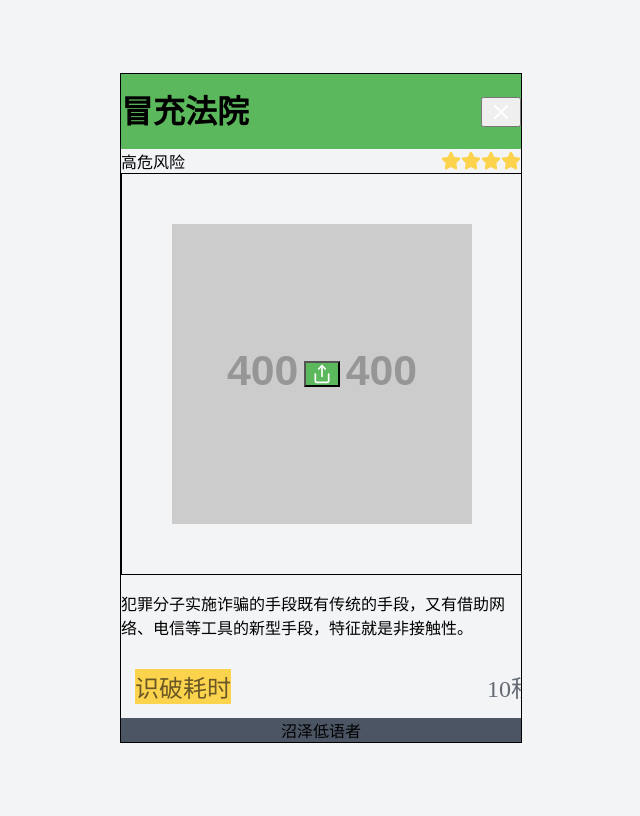
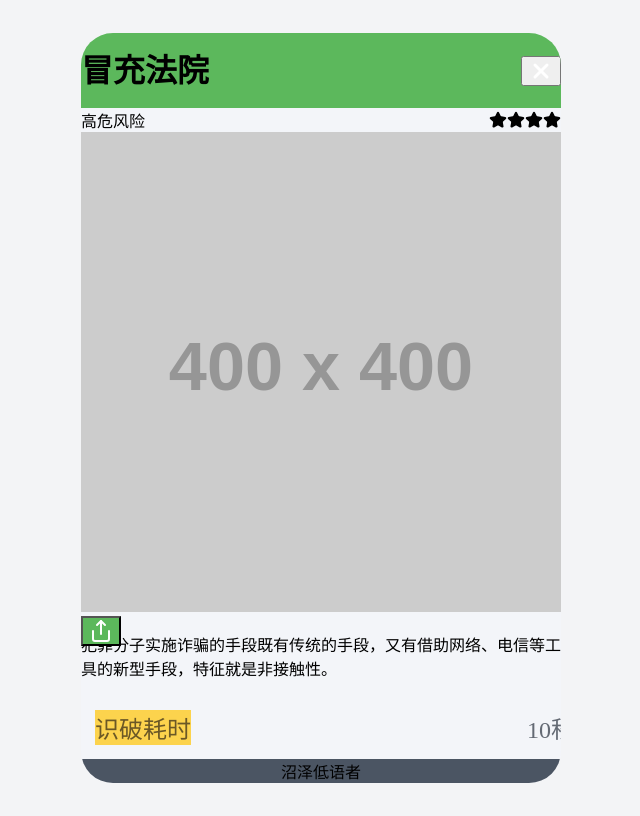
Before and after one commit to furuhana/MCP_shiyan, a React (Vite) app: page / in a window 1280 px wide. Shown: the whole page, without its empty margins (319-959 px from the left). Built offline with nearby package versions, Linux system fonts and the light colour scheme.

Commit message:
我不太确定

```diff
--- a/src/components/MonsterCard/Header.tsx
+++ b/src/components/MonsterCard/Header.tsx
@@ -8,8 +8,8 @@ interface HeaderProps {
 
 const Header: React.FC<HeaderProps> = ({ title, onClose }) => {
     return (
-        <div className="bg-[#5CB85C] flex justify-between items-center p-4 text-white font-bold text-lg">
-            <h1 className="leading-none">
+        <div className="bg-[#5CB85C] h-16 flex justify-between items-center px-6 shrink-0">
+            <h1 className="text-white text-xl font-bold tracking-wide leading-none">
                 {title}
             </h1>
             <button
@@ -17,7 +17,7 @@ const Header: React.FC<HeaderProps> = ({ title, onClose }) => {
                 className="flex items-center justify-center hover:opacity-80 transition-opacity"
                 aria-label="Close"
             >
-                <X size={24} color="white" />
+                <X size={24} color="white" strokeWidth={3} />
             </button>
         </div>
     );
--- a/src/components/MonsterCard/MonsterCard.tsx
+++ b/src/components/MonsterCard/MonsterCard.tsx
@@ -11,35 +11,35 @@ const MonsterCard: React.FC = () => {
     if (!isVisible) return null;
 
     return (
-        <div className="flex flex-col w-full max-w-[400px] rounded-2xl overflow-hidden shadow-lg border border-gray-200 bg-[#F3F4F6] font-sans">
+        <div className="flex flex-col rounded-[32px] overflow-hidden shadow-2xl max-w-md mx-auto w-full font-sans bg-[#F3F5F9]">
             <Header title={data.title} onClose={handleClose} />
 
-            {/* Main Content Area */}
-            <div className="p-4 space-y-4">
+            {/* Main Content (Body) */}
+            <div className="bg-[#F3F5F9] p-5 flex flex-col h-full">
                 <RiskIndicator title={data.riskTitle} level={data.riskLevel} />
 
-                {/* Image Container with Floating Share Button */}
-                <div className="relative w-full aspect-square bg-white rounded-xl flex items-center justify-center border border-gray-100">
-                    {/* Placeholder for Monster Image */}
+                {/* White Inner Card */}
+                <div className="bg-white rounded-[20px] p-6 relative shadow-sm w-full mb-4">
+                    {/* Monster Image */}
                     <img
                         src="https://placehold.co/400x400/png?text=Monster"
                         alt="Monster"
-                        className="w-3/4 h-3/4 object-contain"
+                        className="w-full h-auto object-contain"
                     />
 
-                    {/* Share Button (Absolute) */}
+                    {/* Fixed Share Button (Absolute) */}
                     <button
                         onClick={handleShare}
-                        className="absolute bottom-4 right-4 w-10 h-10 flex items-center justify-center rounded-lg text-white shadow-md bg-[#5CB85C] hover:bg-green-600 transition-colors"
+                        className="absolute bottom-4 right-4 w-12 h-12 bg-[#5CB85C] rounded-xl flex items-center justify-center text-white shadow-lg z-10 hover:bg-green-600 transition-colors"
                         aria-label="Share"
                     >
-                        <Share size={20} color="white" />
+                        <Share size={24} color="white" />
                     </button>
                 </div>
 
-                {/* Description */}
-                <div className="text-sm text-gray-500 leading-relaxed bg-white p-3 rounded-lg mt-4">
-                    <p>
+                {/* Description (Preserved from previous step but adapting to flow) */}
+                <div className="bg-white rounded-lg p-3 mb-4 shadow-sm">
+                    <p className="text-sm text-gray-500 leading-relaxed">
                         {data.description}
                     </p>
                 </div>
@@ -48,8 +48,8 @@ const MonsterCard: React.FC = () => {
             </div>
 
             {/* Footer */}
-            <div className="bg-[#4B5563] p-4 flex justify-center items-center text-white font-medium">
-                <span>
+            <div className="bg-[#4B5563] h-14 flex items-center justify-center shrink-0">
+                <span className="text-white font-medium">
                     {data.footerTitle}
                 </span>
             </div>
--- a/src/components/MonsterCard/RiskIndicator.tsx
+++ b/src/components/MonsterCard/RiskIndicator.tsx
@@ -8,16 +8,16 @@ interface RiskIndicatorProps {
 
 const RiskIndicator: React.FC<RiskIndicatorProps> = ({ title, level }) => {
     return (
-        <div className="flex justify-between items-center bg-white p-2 rounded-lg">
-            <span className="text-gray-700 font-medium">
+        <div className="bg-white rounded-lg p-3 mb-4 flex justify-between items-center shadow-sm w-full">
+            <span className="text-gray-700 font-bold">
                 {title}
             </span>
-            <div className="flex gap-1">
+            <div className="text-yellow-400 text-lg flex gap-1">
                 {[...Array(level)].map((_, i) => (
                     <Star
                         key={i}
-                        size={20}
-                        className="fill-[#fcd34d] text-[#fcd34d]"
+                        size={18}
+                        className="fill-current text-inherit"
                     />
                 ))}
             </div>
```
